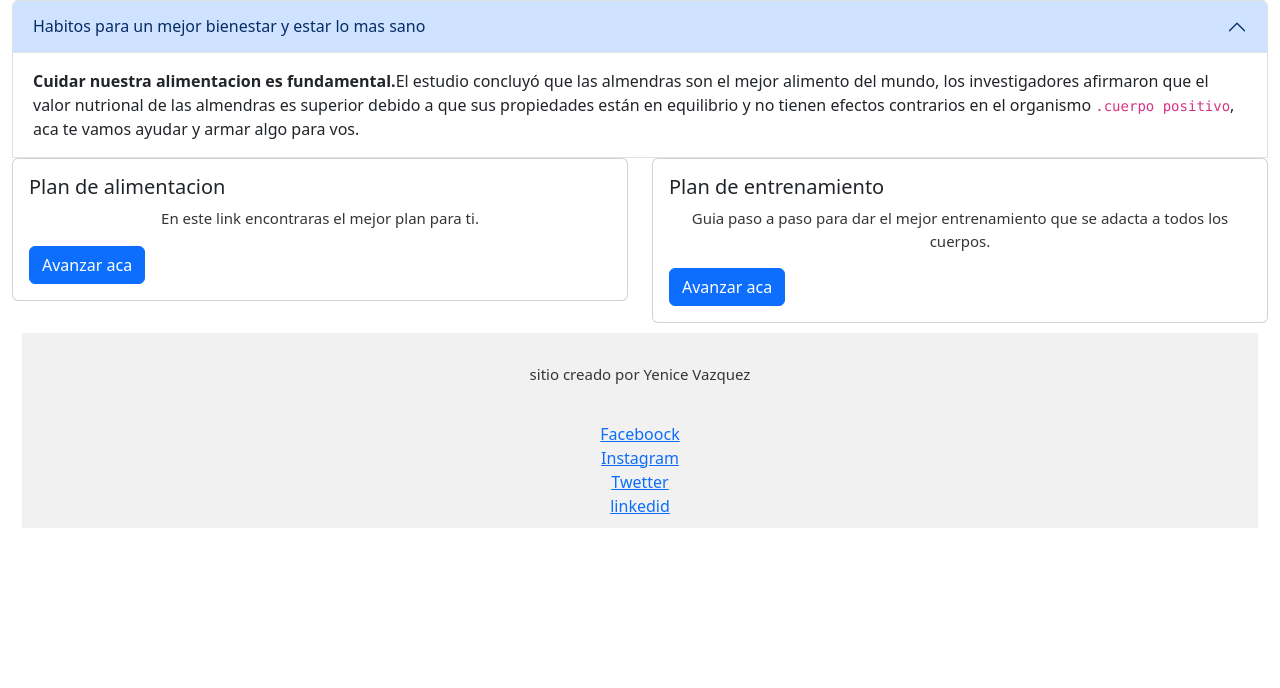
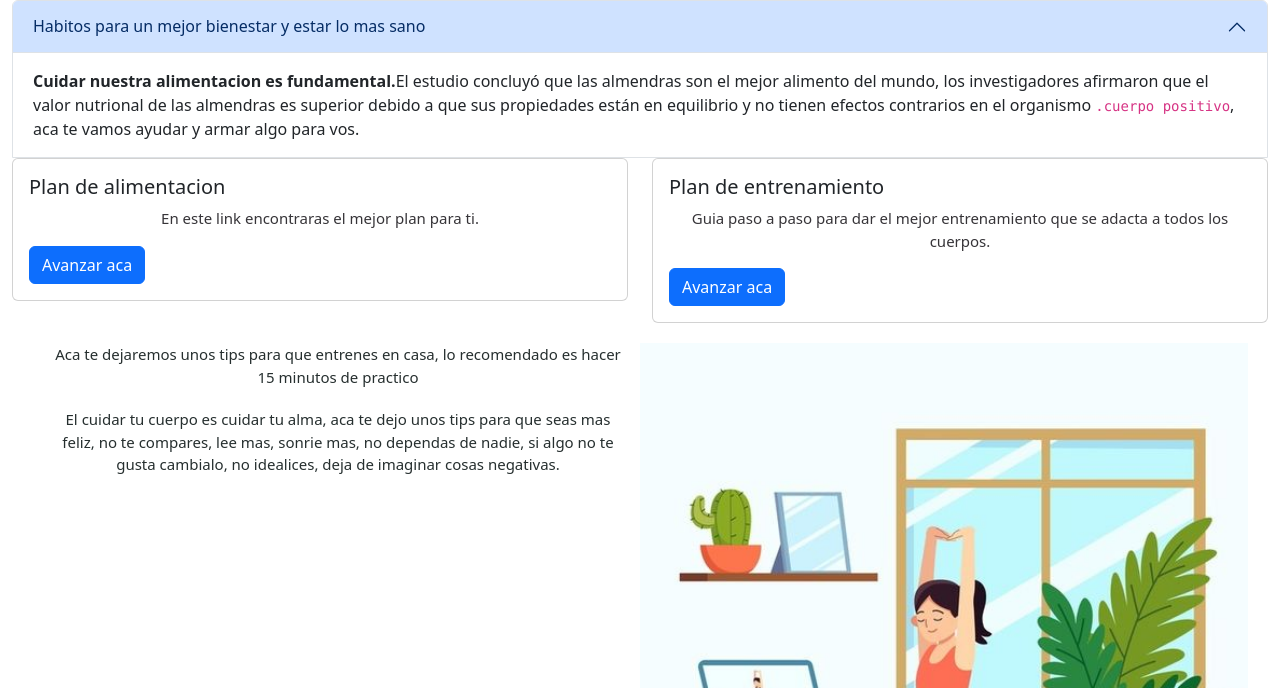
Before and after one commit to Yenicee/Cfit, a plain HTML site: page pages/consejos.html in a window 1280 px wide. Shown: the part 112-800 px from the top of the page. Drawn offline with nearby package versions, Linux system fonts and the light colour scheme.

Commit message:
agregue contenido

```diff
--- a/SCSS/_condicional.scss
+++ b/SCSS/_condicional.scss
@@ -0,0 +1,4 @@
+.central{
+    color: rgb(38, 47, 47);
+    margin: 20px;
+}
--- a/SCSS/estilos.scss
+++ b/SCSS/estilos.scss
@@ -19,9 +19,10 @@ form {
 
 .footer {
   background-color: #f1f1f1;
-  padding: 10px;
+  padding: 50px;
   text-align: center;
-  margin: 10px;
+  margin-top: 20px;
+
 
 
   p {
--- a/pages/consejos.html
+++ b/pages/consejos.html
@@ -86,6 +86,19 @@
             </div>
           </div>
 
+          <div class="clearfix central">
+            <img src="../img/relleno img.jpg" class="col-md-6 float-md-end mb-3 ms-md-3" alt="relleno">
+
+            <p class="central">
+              Aca te dejaremos unos tips para que entrenes en casa, lo recomendado es hacer 15 minutos de practico
+            </p>
+
+            <p class="central">
+             El cuidar tu cuerpo es cuidar tu alma, aca te dejo unos tips para que seas mas feliz, no te compares, lee mas, sonrie mas,
+             no dependas de nadie, si algo no te gusta cambialo, no idealices, deja de imaginar cosas negativas.
+            </p>
+          </div>
+
 
           <div class="footer">
             <p>sitio creado por Yenice Vazquez</p>
```
Also changed, not shown: pages/productos.html (+3 -10 lines), CSS/estilos.css, SCSS/estilos.css, img/relleno img.jpg (added), 2 other files.
